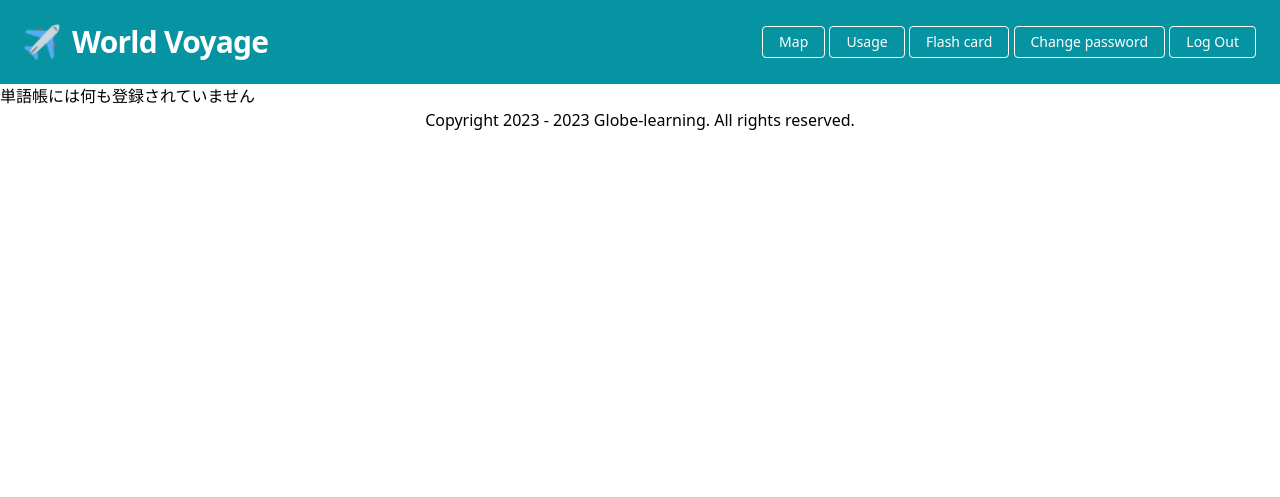
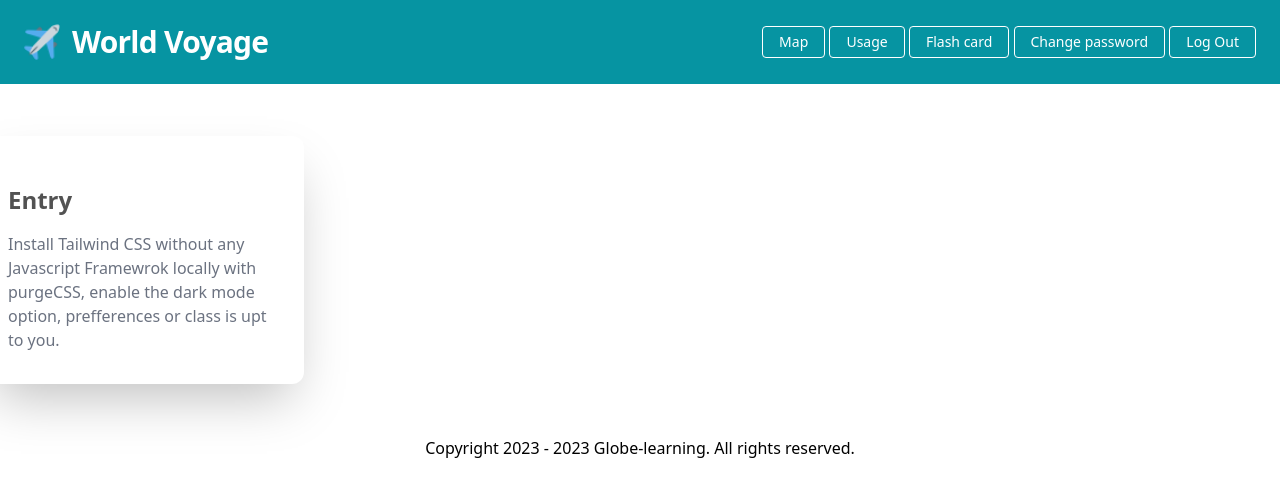
Before and after one commit to naka-c1024/World_Voyage, a Flask app: page /flashcard in a window 1280 px wide. Shown: the top 497 px of the page. Run offline with Flask 2, Linux system fonts and the light colour scheme; a user stored in the database is signed in; some libraries are stand-ins or nearby versions.

Commit message:
fix: flash cardのimage欄を削除 (#94)

```diff
--- a/controllers/flashcard_controller.py
+++ b/controllers/flashcard_controller.py
@@ -17,6 +17,7 @@ def flashcard():
         section = request.form.get("section")
         title = request.form.get("title")
         detail = request.form.get("detail")
+        # image = request.form.get("image")
         print("====================================")
         print(user_id)
         print(region)
--- a/static/dist/css/output.css
+++ b/static/dist/css/output.css
@@ -1089,6 +1089,10 @@ input:checked + .toggle-bg {
   z-index: 50;
 }
 
+.m-1 {
+  margin: 0.25rem;
+}
+
 .mx-64 {
   margin-left: 16rem;
   margin-right: 16rem;
@@ -1462,6 +1466,10 @@ input:checked + .toggle-bg {
   border-radius: 0.375rem;
 }
 
+.rounded-xl {
+  border-radius: 0.75rem;
+}
+
 .rounded-b-md {
   border-bottom-right-radius: 0.375rem;
   border-bottom-left-radius: 0.375rem;
@@ -1616,6 +1624,10 @@ input:checked + .toggle-bg {
   padding: 0.25rem;
 }
 
+.p-12 {
+  padding: 3rem;
+}
+
 .p-2 {
   padding: 0.5rem;
 }
@@ -1656,6 +1668,11 @@ input:checked + .toggle-bg {
   padding-right: 1.25rem;
 }
 
+.px-6 {
+  padding-left: 1.5rem;
+  padding-right: 1.5rem;
+}
+
 .py-1 {
   padding-top: 0.25rem;
   padding-bottom: 0.25rem;
@@ -1696,6 +1713,11 @@ input:checked + .toggle-bg {
   padding-bottom: 1.5rem;
 }
 
+.py-8 {
+  padding-top: 2rem;
+  padding-bottom: 2rem;
+}
+
 .pb-80 {
   padding-bottom: 20rem;
 }
@@ -1722,6 +1744,11 @@ input:checked + .toggle-bg {
 
 .text-center {
   text-align: center;
+}
+
+.text-2xl {
+  font-size: 1.5rem;
+  line-height: 2rem;
 }
 
 .text-3xl {
@@ -1739,6 +1766,11 @@ input:checked + .toggle-bg {
   line-height: 1;
 }
 
+.text-base {
+  font-size: 1rem;
+  line-height: 1.5rem;
+}
+
 .text-lg {
   font-size: 1.125rem;
   line-height: 1.75rem;
@@ -1766,6 +1798,10 @@ input:checked + .toggle-bg {
   font-weight: 500;
 }
 
+.font-normal {
+  font-weight: 400;
+}
+
 .font-semibold {
   font-weight: 600;
 }
@@ -1833,6 +1869,11 @@ input:checked + .toggle-bg {
 .text-indigo-600 {
   --tw-text-opacity: 1;
   color: rgb(88 80 236 / var(--tw-text-opacity));
+}
+
+.text-neutral-600 {
+  --tw-text-opacity: 1;
+  color: rgb(82 82 82 / var(--tw-text-opacity));
 }
 
 .text-white {
@@ -1855,6 +1896,12 @@ input:checked + .toggle-bg {
 .shadow {
   --tw-shadow: 0 1px 3px 0 rgb(0 0 0 / 0.1), 0 1px 2px -1px rgb(0 0 0 / 0.1);
   --tw-shadow-colored: 0 1px 3px 0 var(--tw-shadow-color), 0 1px 2px -1px var(--tw-shadow-color);
+  box-shadow: var(--tw-ring-offset-shadow, 0 0 #0000), var(--tw-ring-shadow, 0 0 #0000), var(--tw-shadow);
+}
+
+.shadow-2xl {
+  --tw-shadow: 0 25px 50px -12px rgb(0 0 0 / 0.25);
+  --tw-shadow-colored: 0 25px 50px -12px var(--tw-shadow-color);
   box-shadow: var(--tw-ring-offset-shadow, 0 0 #0000), var(--tw-ring-shadow, 0 0 #0000), var(--tw-shadow);
 }
 
@@ -1918,6 +1965,18 @@ input:checked + .toggle-bg {
   transition-duration: 150ms;
 }
 
+.delay-150 {
+  transition-delay: 150ms;
+}
+
+.duration-300 {
+  transition-duration: 300ms;
+}
+
+.ease-in-out {
+  transition-timing-function: cubic-bezier(0.4, 0, 0.2, 1);
+}
+
 .ease-out {
   transition-timing-function: cubic-bezier(0, 0, 0.2, 1);
 }
@@ -2258,22 +2317,48 @@ input:checked + .toggle-bg {
 }
 
 @media (min-width: 768px) {
+  .md\:-ml-16 {
+    margin-left: -4rem;
+  }
+
+  .md\:h-36 {
+    height: 9rem;
+  }
+
   .md\:w-1\/2 {
     width: 50%;
   }
 
+  .md\:w-80 {
+    width: 20rem;
+  }
+
   .md\:shrink-0 {
     flex-shrink: 0;
   }
 
   .md\:flex-row {
     flex-direction: row;
+  }
+
+  .md\:flex-nowrap {
+    flex-wrap: nowrap;
   }
 
   .md\:text-2xl {
     font-size: 1.5rem;
     line-height: 2rem;
   }
+
+  .md\:hover\:-translate-x-16:hover {
+    --tw-translate-x: -4rem;
+    transform: translate(var(--tw-translate-x), var(--tw-translate-y)) rotate(var(--tw-rotate)) skewX(var(--tw-skew-x)) skewY(var(--tw-skew-y)) scaleX(var(--tw-scale-x)) scaleY(var(--tw-scale-y));
+  }
+
+  .md\:hover\:-translate-y-8:hover {
+    --tw-translate-y: -2rem;
+    transform: translate(var(--tw-translate-x), var(--tw-translate-y)) rotate(var(--tw-rotate)) skewX(var(--tw-skew-x)) skewY(var(--tw-skew-y)) scaleX(var(--tw-scale-x)) scaleY(var(--tw-scale-y));
+  }
 }
 
 @media (min-width: 1024px) {
@@ -2305,6 +2390,10 @@ input:checked + .toggle-bg {
 
   .lg\:flex {
     display: flex;
+  }
+
+  .lg\:h-48 {
+    height: 12rem;
   }
 
   .lg\:w-auto {
--- a/templates/flashcard.html
+++ b/templates/flashcard.html
@@ -3,6 +3,8 @@
 {% block head %}
     <!-- cssファイル読み込み -->
     <link rel="stylesheet" href="{{ url_for('static', filename='css/flashcard.scss') }}">
+    <!-- ローカルjsファイルを読み込み-->
+    <script type="text/javascript" src="{{ url_for('static', filename='js/flashcard.js') }}"></script>
 {% endblock %}
 
 {% block title %}
@@ -11,7 +13,7 @@
 
 {% block main %}
 <main>
-    {%  if not flashcard %}
+    <!-- {%  if not flashcard %}
     <div>
         <p>単語帳には何も登録されていません</p>
     </div>
@@ -23,9 +25,28 @@
         {{title}}
     </div>
     <div>{{detail}}</div>
+    {% endfor %}
+    {% endif %} -->
 
-    {% endfor %}
-    {% endif %}
+    <section class="">
+        <div class="flex flex-wrap mx-auto md:flex-nowrap p-12">
+
+            <a href="">
+                <div class="flex w-full">
+                    <div class="relative flex flex-col items-start m-1 transition duration-300 ease-in-out delay-150 transform bg-white shadow-2xl rounded-xl md:w-80 md:-ml-16 md:hover:-translate-x-16 md:hover:-translate-y-8">
+                        <!-- <img class="object-cover object-center w-full rounded-t-xl lg:h-48 md:h-36" src="/assets/images/placeholders/neon-1.jpg" alt="blog" /> -->
+                        <div class="px-6 py-8">
+                            <h4 class="mt-4 text-2xl font-semibold text-neutral-600">
+                                <span class="">Entry</span>
+                            </h4>
+                            <p class="mt-4 text-base font-normal text-gray-500 leading-relax">Install Tailwind CSS without any Javascript Framewrok locally with purgeCSS, enable the dark mode option, prefferences or class is upt to you.</p>
+                        </div>
+                    </div>
+                </div>
+            </a>
+
+        </div>
+    </section>
 
 </main>
 {% endblock %}
--- a/templates/region_info.html
+++ b/templates/region_info.html
@@ -59,6 +59,7 @@
             <input name="section" type="hidden" value="歴史">
             <input name="title" type="hidden" value="{{ history }}">
             <input name="detail" type="hidden" value="{{ histories[history] }}">
+            <!-- <input name="image" type="hidden" value="{{ region_image }}"> -->
             <button class="px-2 py-1 text-green-500 border border-green-500 font-semibold rounded hover:bg-green-100">登録</button>
         </form>
         {% endfor %}
```
